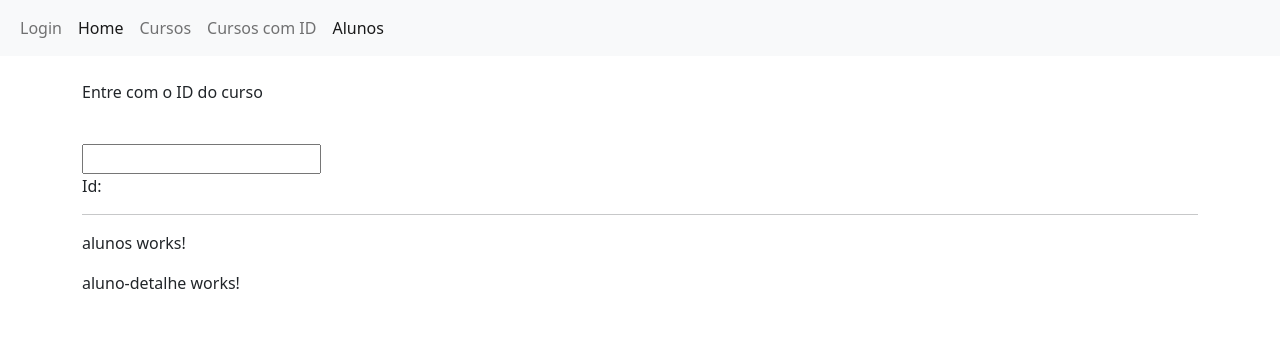
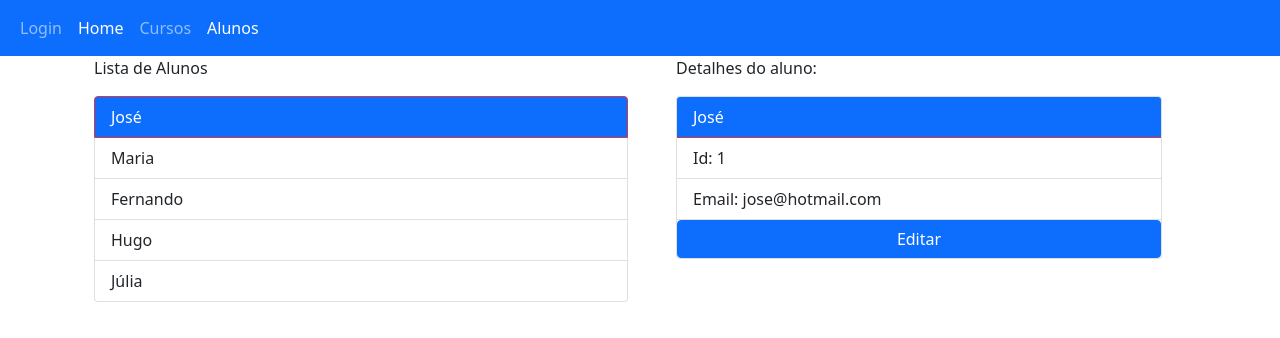
Before and after one commit to AmauriOliveira/angular-curso-loiane, an Angular app in the folder 06 rotas/: page /alunos/1 in a window 1280 px wide. Shown: the top 338 px of the page. Built offline with nearby package versions, Linux system fonts and the light colour scheme.

Commit message:
Fim da aula 61

```diff
--- a/06 rotas/src/app/alunos/aluno-detalhe/aluno-detalhe.component.html
+++ b/06 rotas/src/app/alunos/aluno-detalhe/aluno-detalhe.component.html
@@ -1 +1,13 @@
-<p>aluno-detalhe works!</p>
+<div class="container">
+  <p>Detalhes do aluno:</p>
+  <div class="card">
+    <div class="card-header border-danger bg-primary text-white">
+      {{ aluno?.nome }}
+    </div>
+    <ul class="list-group list-group-flush">
+      <li class="list-group-item">Id: {{ aluno?.id }}</li>
+      <li class="list-group-item">Email: {{ aluno?.email }}</li>
+       <a (click)="editarContato()" class="btn btn-primary">Editar</a>
+    </ul>
+  </div>
+</div>
--- a/06 rotas/src/app/alunos/aluno-detalhe/aluno-detalhe.component.ts
+++ b/06 rotas/src/app/alunos/aluno-detalhe/aluno-detalhe.component.ts
@@ -1,4 +1,8 @@
 import { Component, OnInit } from '@angular/core';
+import { ActivatedRoute, Router } from '@angular/router';
+
+import { Subscription } from 'rxjs';
+import { AlunosService, Aluno } from '../alunos.service';
 
 @Component({
   selector: 'app-aluno-detalhe',
@@ -7,9 +11,32 @@ import { Component, OnInit } from '@angular/core';
 })
 export class AlunoDetalheComponent implements OnInit {
 
-  constructor() { }
+  aluno: Aluno | undefined;
+  inscricao: Subscription;
+
+
+  constructor(
+    private route: ActivatedRoute,
+    private router: Router,
+    private alunosService: AlunosService
+  ) {
+    this.inscricao = this.route.params.subscribe(
+      (params: any) => {
+        let id = params['id'];
+        this.aluno = this.alunosService.getAluno(id);
+      }
+    );
+  }
 
   ngOnInit(): void {
   }
 
+  editarContato(): void {
+    this.router.navigate(['/alunos', this.aluno?.id, 'editar']);
+  }
+
+  ngOnDestroy() {
+    this.inscricao.unsubscribe();
+  }
+
 }
--- a/06 rotas/src/app/alunos/aluno-form/aluno-form.component.html
+++ b/06 rotas/src/app/alunos/aluno-form/aluno-form.component.html
@@ -1 +1,16 @@
-<p>aluno-form works!</p>
+<div class="container">
+  <p>Criar ou editar</p>
+  <div class="card">
+    <ul class="list-group list-group-flush">
+      <li class="list-group-item">
+        <input disabled [(ngModel)]="aluno.id" placeholder="ID" type="text">
+      </li>
+      <li class="list-group-item">
+        <input [(ngModel)]="aluno.nome" placeholder="Nome" type="text">
+      </li>
+      <li class="list-group-item">
+        <input [(ngModel)]="aluno.email" placeholder="E-mail" type="email">
+      </li>
+    </ul>
+  </div>
+</div>
--- a/06 rotas/src/app/alunos/aluno-form/aluno-form.component.ts
+++ b/06 rotas/src/app/alunos/aluno-form/aluno-form.component.ts
@@ -1,4 +1,8 @@
 import { Component, OnInit } from '@angular/core';
+
+import { ActivatedRoute } from '@angular/router';
+import { Subscription } from 'rxjs';
+import { AlunosService, Aluno } from '../alunos.service';
 
 @Component({
   selector: 'app-aluno-form',
@@ -7,9 +11,30 @@ import { Component, OnInit } from '@angular/core';
 })
 export class AlunoFormComponent implements OnInit {
 
-  constructor() { }
+  aluno: any;
+  inscricao: Subscription;
+
+  constructor(
+    private route: ActivatedRoute,
+    private alunosService: AlunosService
+  ) {
+    this.inscricao = this.route.params.subscribe(
+      (params: any) => {
+        let id = params['id'];
+        this.aluno = this.alunosService.getAluno(id);
+
+        if (this.aluno === undefined) {
+          this.aluno === {}
+        }
+      }
+    );
+  }
 
   ngOnInit(): void {
   }
 
+  ngOnDestroy() {
+    this.inscricao.unsubscribe();
+  }
+
 }
--- a/06 rotas/src/app/alunos/alunos.component.html
+++ b/06 rotas/src/app/alunos/alunos.component.html
@@ -1,3 +1,16 @@
-<p>alunos works!</p>
-
-<router-outlet></router-outlet>
+<div class="container">
+  <div class="row">
+    <div class="col-sm">
+      <p>Lista de Alunos</p>
+      <div class="list-group">
+        <a class="list-group-item list-group-item-action" *ngFor="let aluno of alunos" [routerLink]="[aluno.id]"
+          routerLinkActive="active border-danger">
+          {{ aluno.nome }}
+        </a>
+      </div>
+    </div>
+    <div class="col-sm">
+      <router-outlet></router-outlet>
+    </div>
+  </div>
+</div>
--- a/06 rotas/src/app/alunos/alunos.component.ts
+++ b/06 rotas/src/app/alunos/alunos.component.ts
@@ -1,4 +1,5 @@
 import { Component, OnInit } from '@angular/core';
+import { AlunosService, Aluno } from './alunos.service';
 
 @Component({
   selector: 'app-alunos',
@@ -7,9 +8,13 @@ import { Component, OnInit } from '@angular/core';
 })
 export class AlunosComponent implements OnInit {
 
-  constructor() { }
+  // private
+  alunos: Aluno[] = [];
+
+  constructor(private alunosService: AlunosService) { }
 
   ngOnInit(): void {
+    this.alunos = this.alunosService.getAlunos();
   }
 
 }
--- a/06 rotas/src/app/alunos/alunos.module.ts
+++ b/06 rotas/src/app/alunos/alunos.module.ts
@@ -1,14 +1,17 @@
 import { NgModule } from "@angular/core";
 import { CommonModule } from "@angular/common";
+import { FormsModule } from "@angular/forms";
 
 import { AlunosComponent } from './alunos.component';
 import { AlunoFormComponent } from './aluno-form/aluno-form.component';
 import { AlunoDetalheComponent } from './aluno-detalhe/aluno-detalhe.component';
 import { AlunosRoutingModule } from "./alunos.routing.module";
+import { AlunosService } from "./alunos.service";
 
 @NgModule({
   imports: [
     CommonModule,
+    FormsModule,
     AlunosRoutingModule,
   ],
   exports: [],
@@ -18,7 +21,7 @@ import { AlunosRoutingModule } from "./alunos.routing.module";
     AlunoDetalheComponent,
   ]
   ,
-  providers: [],
+  providers: [AlunosService],
 })
 
 export class AlunosModule { }
--- a/06 rotas/src/app/alunos/alunos.routing.module.ts
+++ b/06 rotas/src/app/alunos/alunos.routing.module.ts
@@ -12,7 +12,7 @@ const alunosRoutes: Routes = [
     path: 'alunos', component: AlunosComponent, children: [
       { path: 'novo', component: AlunoFormComponent },
       { path: ':id', component: AlunoDetalheComponent },
-      { path: ':id/edit', component: AlunoFormComponent },
+      { path: ':id/editar', component: AlunoFormComponent },
     ]
   },
 ];
--- /dev/null
+++ b/06 rotas/src/app/alunos/alunos.service.ts
@@ -0,0 +1,37 @@
+import { Injectable } from '@angular/core';
+
+export interface Aluno {
+  id: number;
+  nome: string;
+  email: string;
+}
+
+@Injectable({
+  providedIn: 'root'
+})
+export class AlunosService {
+
+  private alunos: Aluno[] = [
+    { id: 1, nome: 'José', email: 'jose@hotmail.com' },
+    { id: 2, nome: 'Maria', email: 'maria@hotmail.com' },
+    { id: 3, nome: 'Fernando', email: 'fernando@hotmail.com' },
+    { id: 4, nome: 'Hugo', email: 'hugo@hotmail.com' },
+    { id: 5, nome: 'Júlia', email: 'julia@hotmail.com' },
+  ];
+
+  constructor() { }
+
+  getAlunos(): Aluno[] {
+    return this.alunos;
+  }
+
+  getAluno(id: number) {
+    for (let i = 0; i < this.alunos.length; i++) {
+      let aluno = this.alunos[i];
+      if (aluno.id == id) {
+        return aluno;
+      }
+    }
+    return undefined;
+  }
+}
--- a/06 rotas/src/app/app.component.html
+++ b/06 rotas/src/app/app.component.html
@@ -1,4 +1,4 @@
-<nav class="navbar navbar-expand-sm navbar-light bg-light">
+<nav class="navbar navbar-expand-sm navbar-dark bg-primary">
   <div class="container-fluid">
     <div class="collapse navbar-collapse" id="navbarNav">
       <ul class="navbar-nav">
@@ -12,7 +12,7 @@
           <a routerLinkActive="active" class="nav-link" routerLink="/cursos" [queryParams]="{pagina:1}">Cursos</a>
         </li>
         <li class="nav-item">
-          <a routerLinkActive="active" class="nav-link" [routerLink]="['/curso', idCurso.value]">Cursos com ID</a>
+          <!-- <a routerLinkActive="active" class="nav-link" [routerLink]="['/curso', idCurso.value]">Cursos com ID</a> -->
         </li>
         <li class="nav-item">
           <a routerLinkActive="active" class="nav-link" routerLink="/alunos">Alunos</a>
@@ -23,10 +23,10 @@
 </nav>
 
 <div class="container">
-  <br>
+  <!-- <br>
   <p>Entre com o ID do curso</p><br>
   <input #idCurso>
   <p>Id: {{ idCurso.value }}</p>
-  <hr>
+  <hr> -->
   <router-outlet></router-outlet>
 </div>
```
Also changed, not shown: 1 other file (tests, documents, lock files or other folders).
